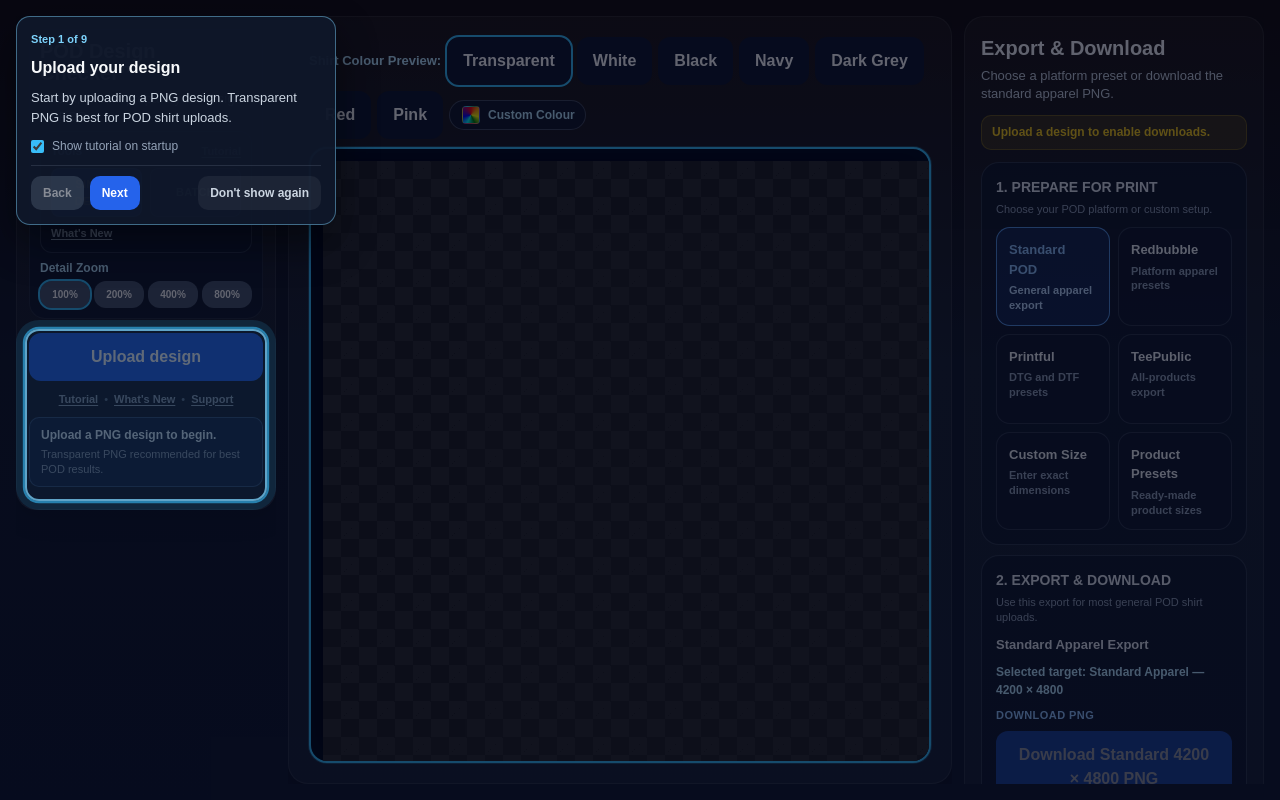
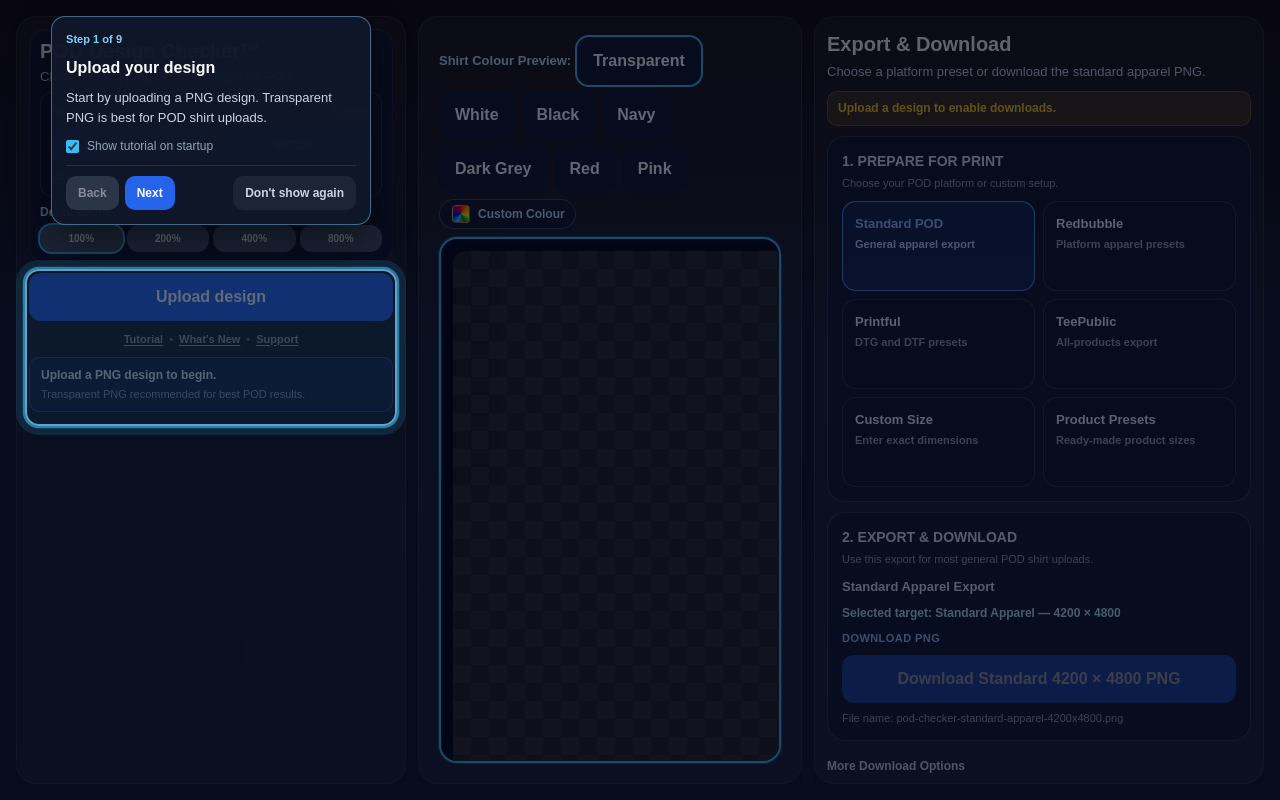
Before and after one commit to noobmacker-creator/pod-design-checker, a Next.js app: page / in a window 1280 px wide. Built offline with nearby package versions, Linux system fonts and the light colour scheme.

Commit message:
Adjust side panel layout

```diff
--- a/app/components/IssueBucketsPanel.tsx
+++ b/app/components/IssueBucketsPanel.tsx
@@ -1210,23 +1210,36 @@ export default function IssueBucketsPanel({
     (id) => !isPlatformTarget(uploadTarget) || id !== uploadTarget
   );
 
+  const directChildStyle: React.CSSProperties = {
+    width: '100%',
+    maxWidth: '100%',
+    minWidth: 0,
+    boxSizing: 'border-box',
+  };
+
   return (
     <div
       data-tour="export"
       style={{
         border: '1px solid rgba(255,255,255,0.08)',
         borderRadius: 20,
-        padding: 16,
+        padding: 12,
         background: 'rgba(255,255,255,0.04)',
-        boxShadow: '0 25px 70px rgba(0,0,0,0.35)',
+        boxShadow: '0 8px 24px rgba(0,0,0,0.18)',
+        display: 'grid',
+        gridAutoRows: 'max-content',
+        alignContent: 'start',
+        gap: 10,
         minWidth: 0,
         maxWidth: '100%',
+        width: '100%',
+        height: '100%',
+        minHeight: '100%',
         boxSizing: 'border-box',
         overflowX: 'hidden',
-        alignSelf: 'start',
       }}
     >
-      <div style={{ marginBottom: 12 }}>
+      <div style={directChildStyle}>
         <div style={{ margin: 0, fontSize: 20, fontWeight: 800 }}>Export & Download</div>
         <div style={{ marginTop: 4, color: '#cbd5e1', fontSize: 13, lineHeight: 1.4 }}>
           Choose a platform preset or download the standard apparel PNG.
@@ -1234,7 +1247,7 @@ export default function IssueBucketsPanel({
       </div>
       <div
         style={{
-          marginBottom: 12,
+          ...directChildStyle,
           fontSize: 12,
           color: img ? '#86efac' : '#facc15',
           fontWeight: 800,
@@ -1251,7 +1264,7 @@ export default function IssueBucketsPanel({
           ? 'Ready to export. Choose a size, then press the blue download button.'
           : 'Upload a design to enable downloads.'}
       </div>
-      <div style={{ marginBottom: 10, display: 'grid', gap: 10 }}>
+      <div style={{ ...directChildStyle, display: 'grid', gap: 10 }}>
         <div style={modeSectionStyle}>
           <div style={{ display: 'grid', gap: 4 }}>
             <div style={{ fontSize: 14, fontWeight: 800, color: '#e2e8f0' }}>1. PREPARE FOR PRINT</div>
@@ -1295,7 +1308,7 @@ export default function IssueBucketsPanel({
 
       </div>
 
-      <div style={{ marginBottom: 14, display: 'grid', gap: 10 }} data-tour="download">
+      <div style={{ ...directChildStyle, display: 'grid', gap: 10 }} data-tour="download">
         <div style={exportDownloadSectionStyle}>
           <div style={{ display: 'grid', gap: 4 }}>
             <div style={{ fontSize: 14, fontWeight: 800, color: '#e2e8f0' }}>2. EXPORT & DOWNLOAD</div>
--- a/app/components/ScanResultsPanel.tsx
+++ b/app/components/ScanResultsPanel.tsx
@@ -601,6 +601,13 @@ export default function ScanResultsPanel({
     overflow: 'hidden',
   };
 
+  const directChildStyle: React.CSSProperties = {
+    width: '100%',
+    maxWidth: '100%',
+    minWidth: 0,
+    boxSizing: 'border-box',
+  };
+
   return (
     <div
       style={{
@@ -610,18 +617,21 @@ export default function ScanResultsPanel({
         background: 'rgba(255,255,255,0.04)',
         boxShadow: '0 8px 24px rgba(0,0,0,0.18)',
         display: 'grid',
-        gap: 14,
+        gridAutoRows: 'max-content',
+        alignContent: 'start',
+        gap: 10,
         width: '100%',
         maxWidth: '100%',
         minWidth: 0,
+        height: '100%',
+        minHeight: '100%',
         boxSizing: 'border-box',
         overflowX: 'hidden',
         wordBreak: 'break-word',
         overflowWrap: 'anywhere',
-        alignSelf: 'stretch',
       }}
     >
-      <div style={{ display: 'grid', gap: 10, minWidth: 0, maxWidth: '100%', overflow: 'hidden' }}>
+      <div style={{ ...directChildStyle, display: 'grid', gap: 10, overflow: 'hidden' }}>
         <div
           style={{
             padding: 10,
@@ -782,7 +792,7 @@ export default function ScanResultsPanel({
         </div>
       </div>
 
-      <div style={{ display: 'grid', gap: 10 }} data-tour="upload">
+      <div style={{ ...directChildStyle, display: 'grid', gap: 10 }} data-tour="upload">
         <label
           htmlFor="design-upload"
           style={{
@@ -924,7 +934,7 @@ export default function ScanResultsPanel({
       </div>
 
       {img ? (
-      <div style={{ display: 'grid', gap: 8, minWidth: 0, maxWidth: '100%' }} data-tour="scan-results">
+      <div style={{ ...directChildStyle, display: 'grid', gap: 8 }} data-tour="scan-results">
         <h2 style={{ margin: 0, fontSize: 16, fontWeight: 800, letterSpacing: '0.04em' }}>SCAN REPORT</h2>
         <div
           style={{
--- a/app/page.tsx
+++ b/app/page.tsx
@@ -2203,7 +2203,7 @@ Generated by POD Design Checker V5.
         }
         .pod-main-grid {
           display: grid;
-          grid-template-columns: 260px minmax(0, 1fr) 300px;
+          grid-template-columns: 390px minmax(0, 1fr) 450px;
           gap: 12px;
           height: 100%;
           min-height: 0;
```
